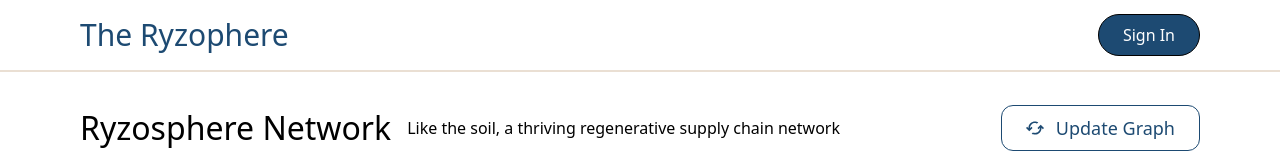
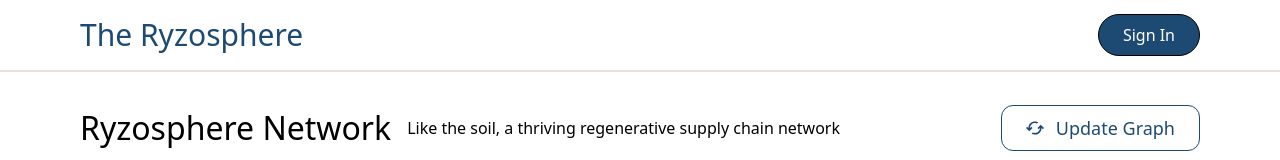
Before and after one commit to Harshit100ni/ryzosphere-ui, a React (Vite) app: page / in a window 1280 px wide. Shown: the top 160 px of the page. Built offline with nearby package versions, Linux system fonts and the light colour scheme; no server answers.

Commit message:
text issue fix

```diff
--- a/src/components/header.tsx
+++ b/src/components/header.tsx
@@ -29,7 +29,9 @@ const Header = () => {
       <header className="bg-[#FFFFFF] border-b-2 border-[#eadfd3]">
         <div className="max-w-full h-[70px] mx-20 flex justify-between items-center">
           {/* <div className="w-[98.19px] h-[29.96px] relative"> */}
-          <h1 className="text-3xl font-normal text-[#1D4A72]">The Ryzophere</h1>
+          <h1 className="text-3xl font-normal text-[#1D4A72]">
+            The Ryzosphere
+          </h1>
           {/* </div> */}
 
           <div className="flex items-center gap-4">
```
